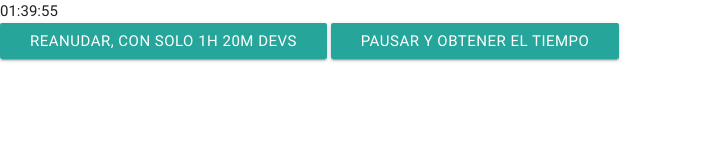
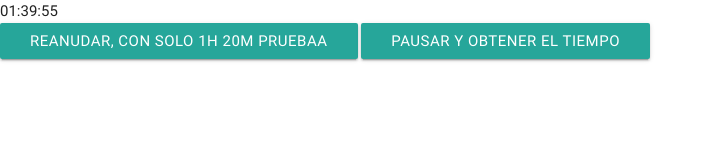
Before and after one commit to AbrahamGarcia240/GitExample, a plain HTML site: page index.html in a window 1280 px wide. Shown: the whole page, without its empty margins (0-714 px from the left). Drawn offline with nearby package versions, Linux system fonts and the light colour scheme.

Commit message:
adding double aa

```diff
--- a/index.html
+++ b/index.html
@@ -138,7 +138,7 @@
 
     <span id="clock"></span>
     <br>
-    <a class="waves-effect waves-light btn" id="bot">Reanudar, con solo 1h 20m devs</a>
+    <a class="waves-effect waves-light btn" id="bot">Reanudar, con solo 1h 20m pruebaa</a>
     <a class="waves-effect waves-light btn" id="bot2">Pausar y obtener el tiempo</a>
 </body>
 
```
